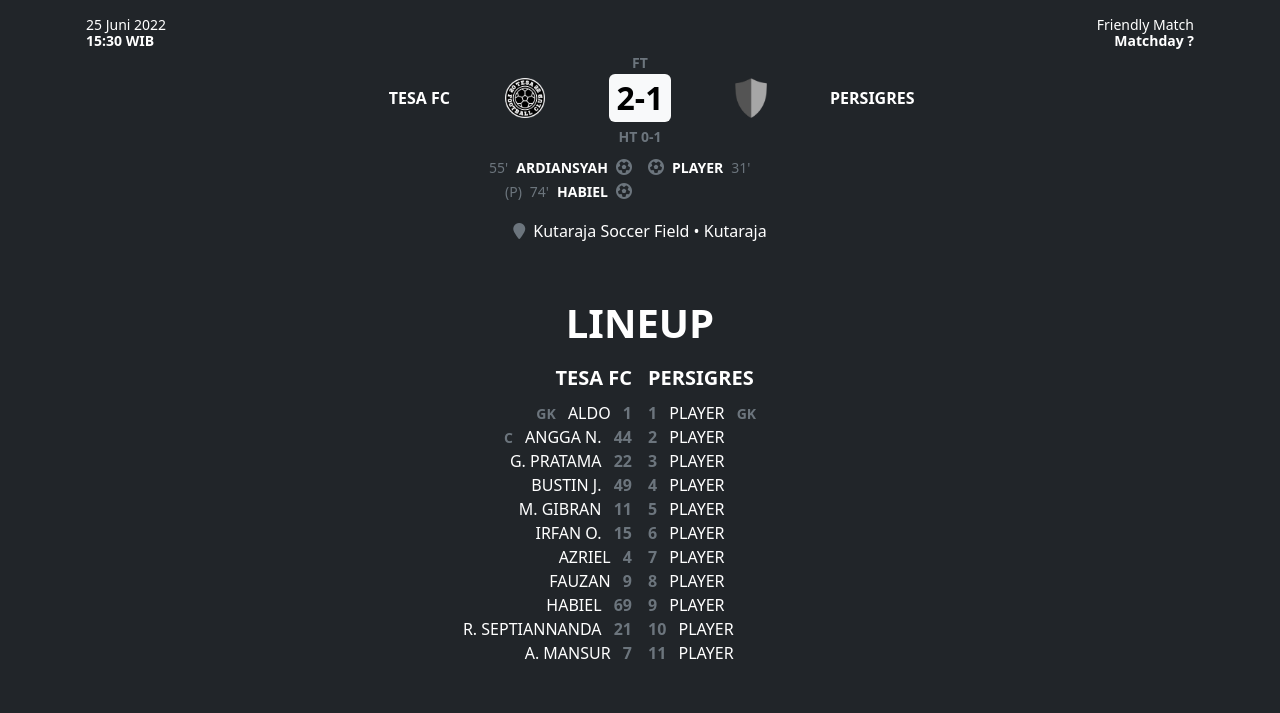
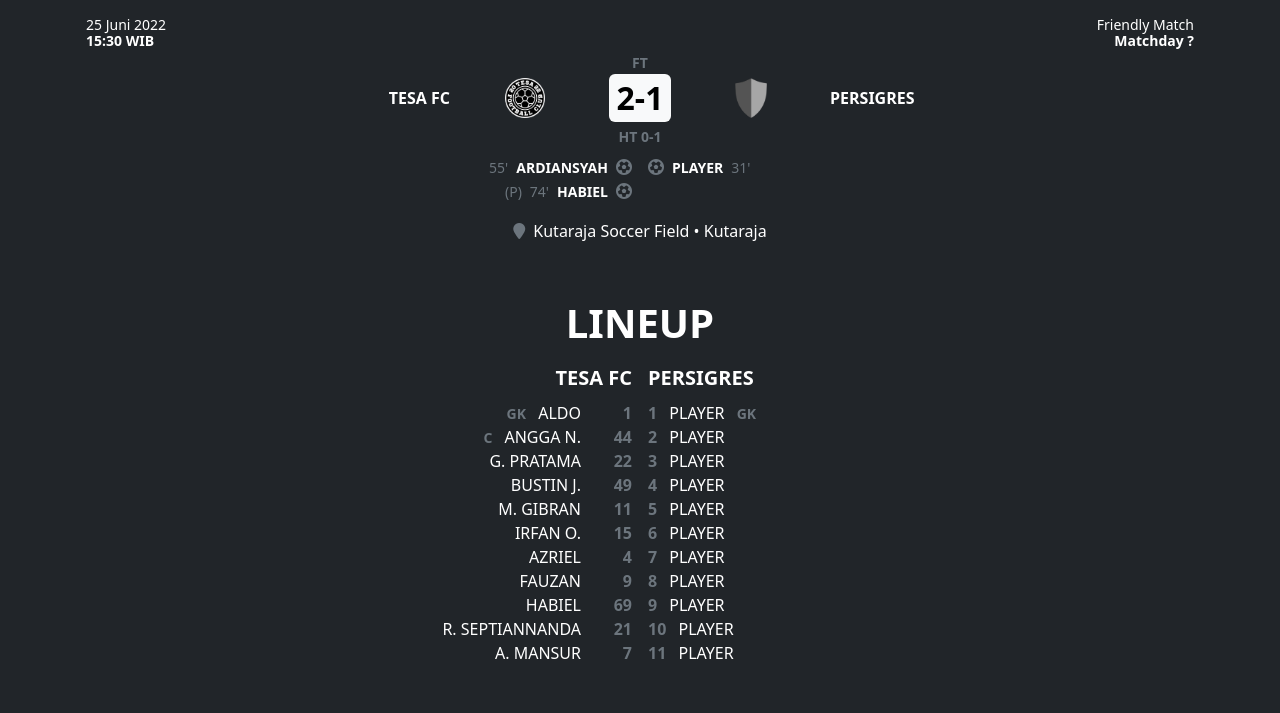
Before and after one commit to tesafc/tesafc.github.io, a Jekyll site: the page built from _matches/2022-06-25.md, in a window 1280 px wide. Shown: the part 781-1494 px from the top of the page. Built offline with Jekyll 4.4.1, drawn with Linux system fonts in a browser that asks for light colours; nearby versions of some CDN libraries.

Commit message:
Update match.html

```diff
--- a/_layouts/match.html
+++ b/_layouts/match.html
@@ -81,8 +81,8 @@
         {% for player in page.lineup.home-team.lineup %}
         <li class="d-block row g-0 list-group-item text-bg-dark text-end border-0 p-0">
           {% if player.role %}<small class="d-inline-block block col-auto text-uppercase fw-bolder text-secondary">{{ player.role }}</small>{% endif %}
-          <span class="d-inline-block col-auto text-uppercase px-2">{{ player.name }}</span>
-          <span class="d-inline-block col-auto text-uppercase text-secondary fw-bolder">{{ player.no-punggung }}</span>
+          <span class="d-inline-block col-auto text-uppercase ps-2">{{ player.name }}</span>
+          <span class="d-inline-block col-1 text-uppercase text-secondary fw-bolder">{{ player.no-punggung }}</span>
         </li>
         {% endfor %}
       </ul>
```
